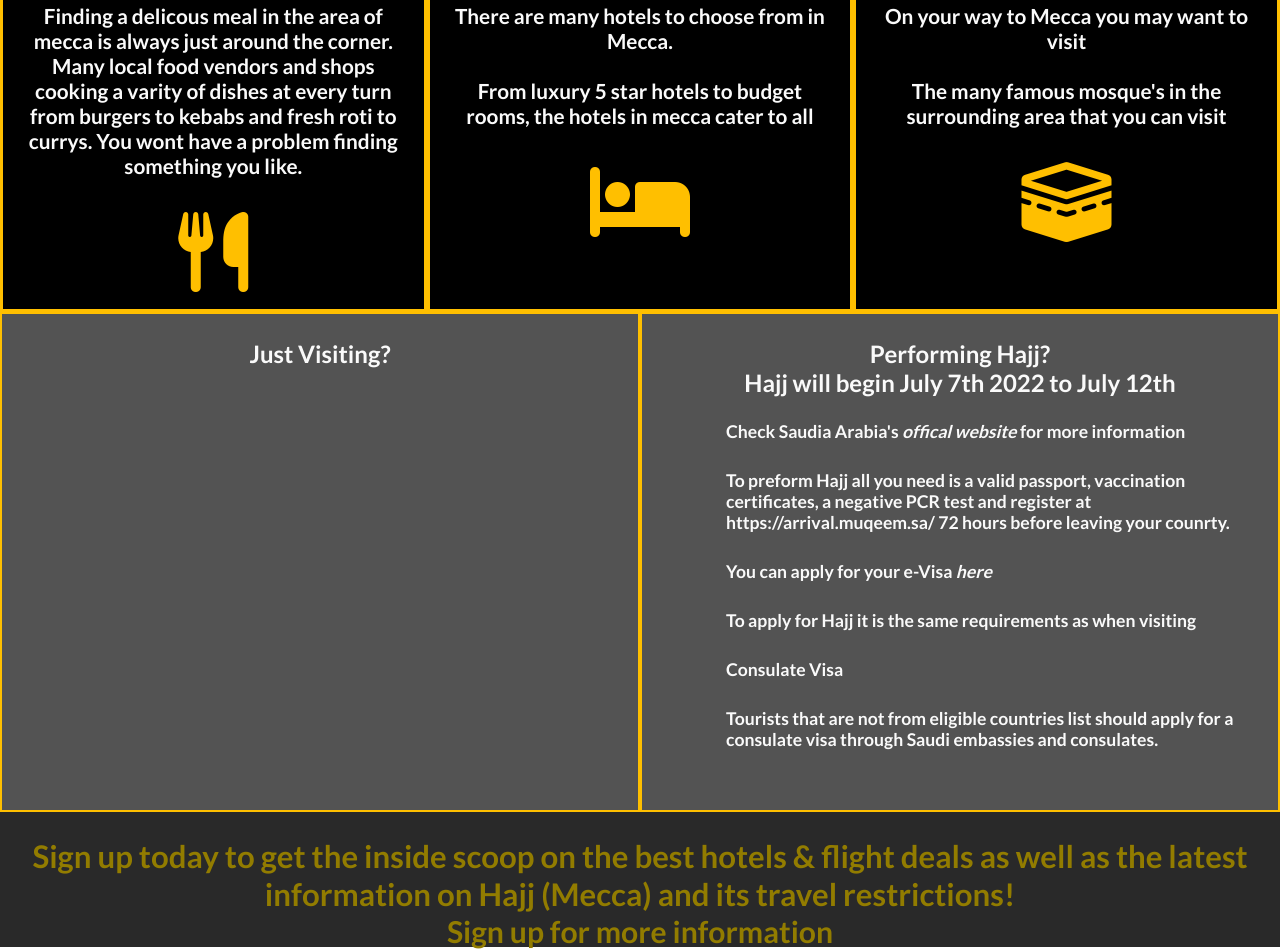
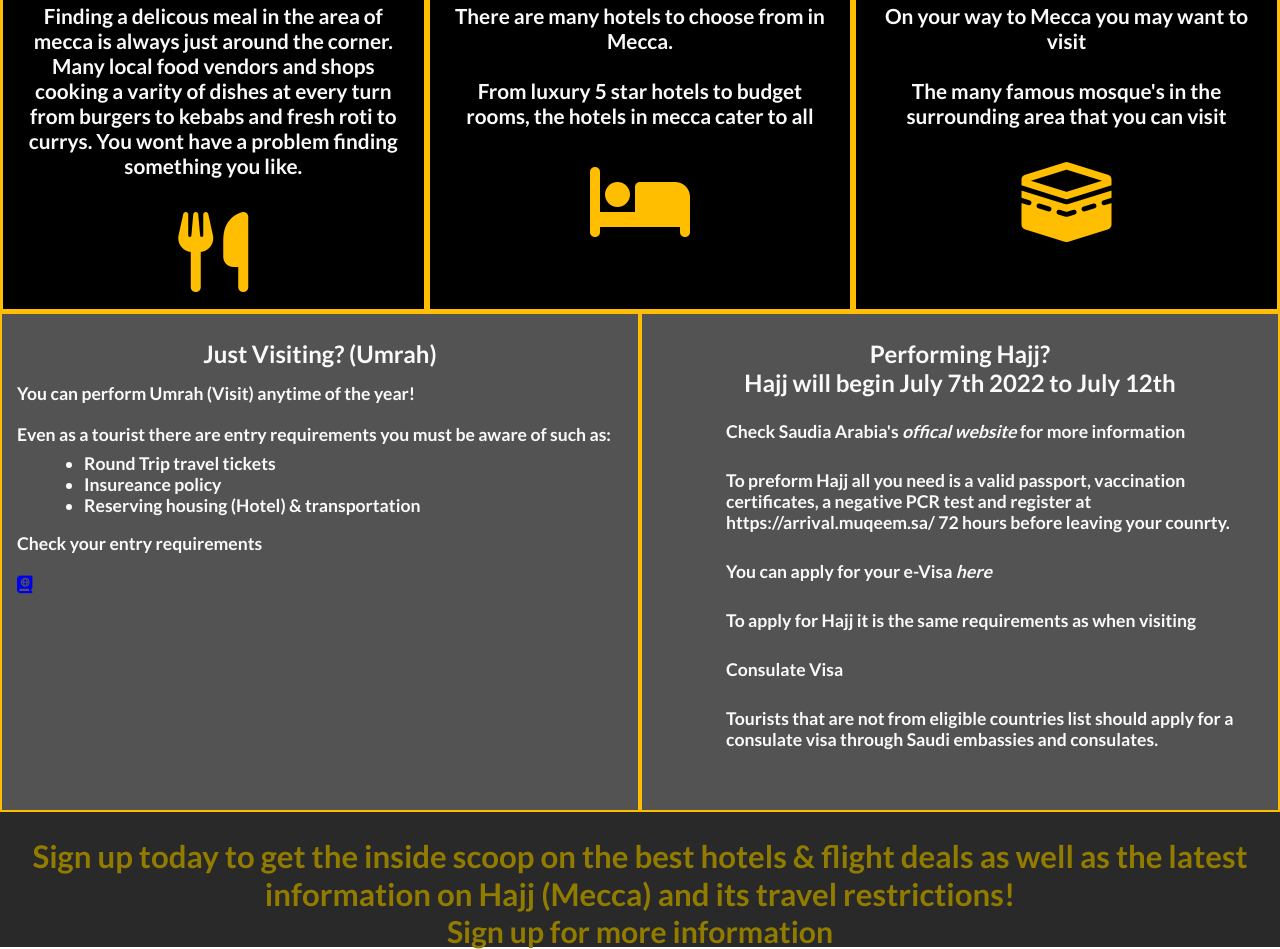
Before and after one commit to S-shah93/Project-1---HTML-CSS, a plain HTML site: page index.html in a window 1280 px wide. Shown: the part 813-1762 px from the top of the page. Drawn offline with Linux system fonts and the light colour scheme; a web font is replaced by a local one.

Commit message:
Add content to bottom left hp

```diff
--- a/index.html
+++ b/index.html
@@ -60,8 +60,17 @@
 
     <section id="hp-information-bottom">
         <div id="hp-information-bottom-left">
-            <h2>Just Visiting?</h2>
-            <p></p>
+            <h2>Just Visiting? (Umrah)</h2>
+            <p>You can perform Umrah (Visit) anytime of the year!</p>
+            <p>Even as a tourist there are entry requirements you must be aware of such as:</p>
+            <ul>
+                <li>Round Trip travel tickets</li>
+                <li>Insureance policy</li>
+                <li>Reserving housing (Hotel) & transportation</li>
+            </ul>
+            <p>Check your entry requirements</p>
+            <p><a href="guide.html" target="_blank" rel="noopener"
+                aria-label="Vist our guide page (opens in a new tab)"><i class="fa-solid fa-book-atlas"></i></a></p>
         </div>
         <div id="hp-information-bottom-right">
             <h2>Performing Hajj?</h2>
```
